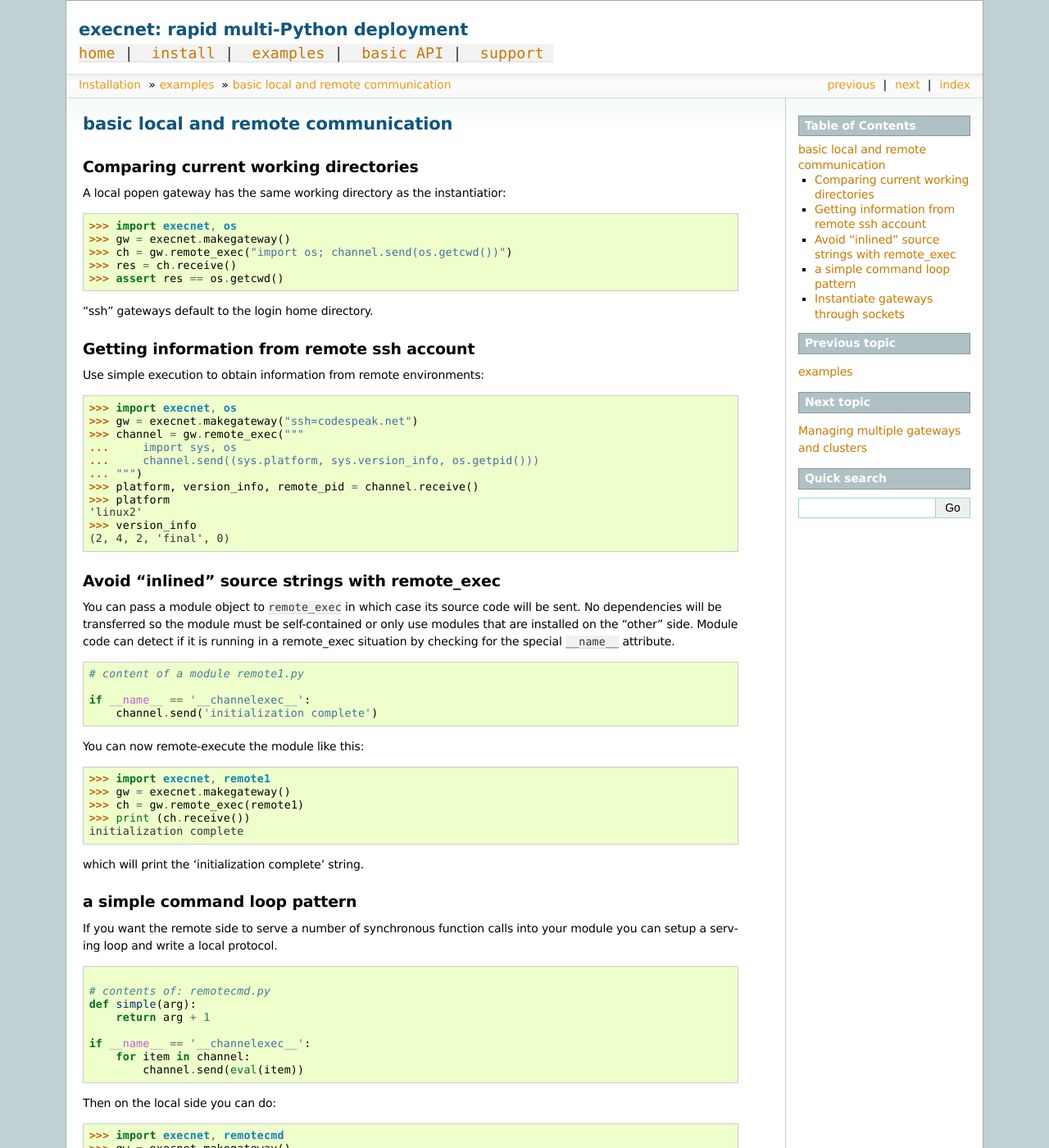
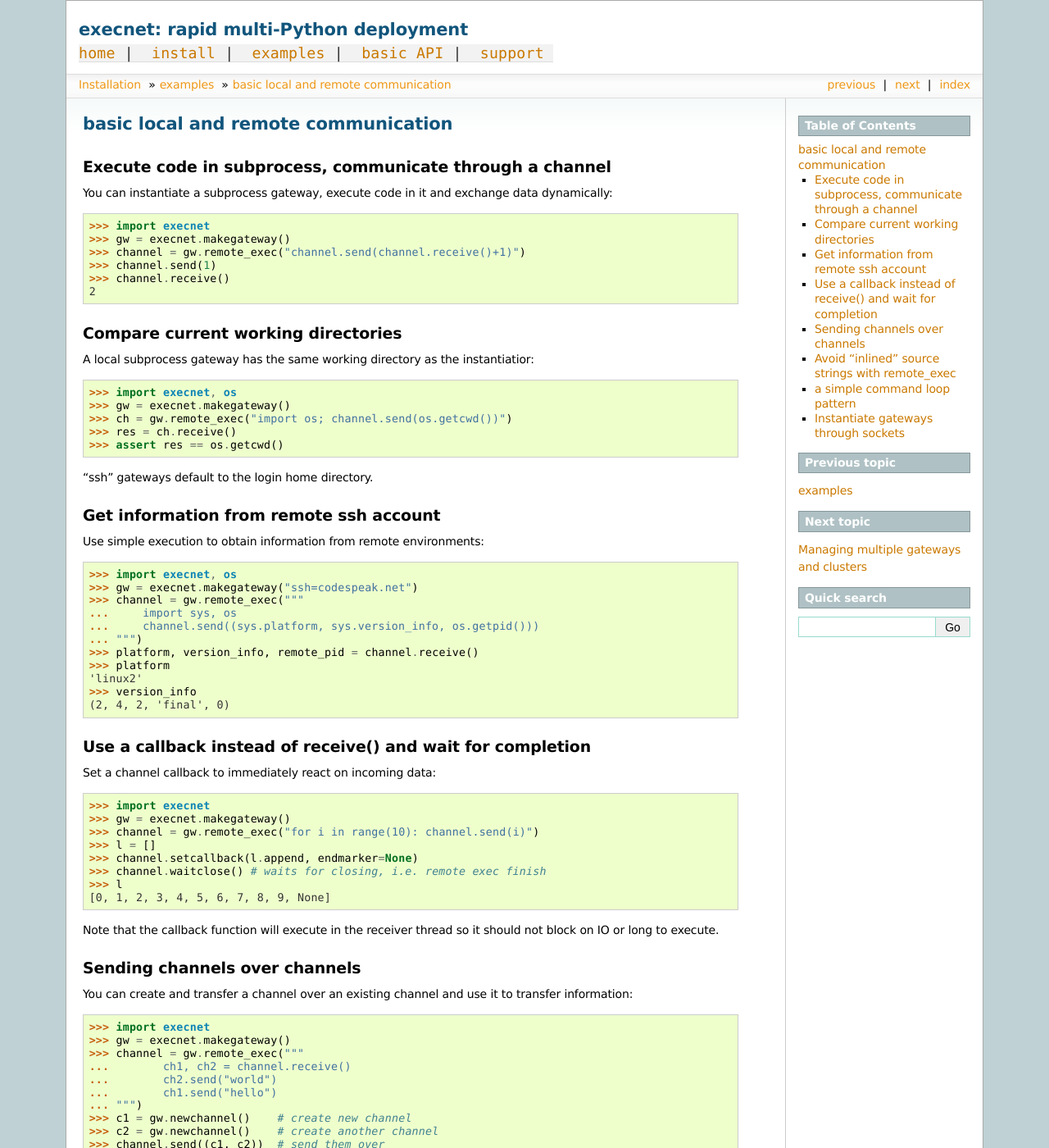
Before and after one commit to bryan-lunt/execnet, a Sphinx documentation site: the page built from doc/example/test_info.txt, in a window 1280 px wide and 1400 px high. Shown: the whole window at 82% size. Built offline with Sphinx 7.4.7, drawn with Linux system fonts in a browser that asks for light colours; pages that are not in the unit, such as notebooks, are missing from menus; some of the changed text lies outside the part shown.

Commit message:
generalize channel-over-channel sending, add examples.

```diff
--- a/doc/basics.txt
+++ b/doc/basics.txt
@@ -61,6 +61,7 @@ get sent for remote execution.  ``remote_exec`` returns
 a channel object whose symmetric counterpart channel
 is available to the remotely executing source.
 
+
 .. _`Channel`:
 .. _`channel-api`:
 
@@ -82,6 +83,7 @@ two asynchronously running programs.
    .. automethod:: Channel.waitclose(timeout)
    .. autoattribute:: Channel.RemoteError
    .. autoattribute:: Channel.TimeoutError
+
 
 .. _Group:
 
--- a/doc/example/test_info.txt
+++ b/doc/example/test_info.txt
@@ -1,10 +1,23 @@
 basic local and remote communication
 =========================================
 
-Comparing current working directories
+Execute code in subprocess, communicate through a channel
+---------------------------------------------------------
+
+You can instantiate a subprocess gateway, execute code
+in it and exchange data dynamically::
+
+    >>> import execnet
+    >>> gw = execnet.makegateway()
+    >>> channel = gw.remote_exec("channel.send(channel.receive()+1)")
+    >>> channel.send(1)
+    >>> channel.receive()
+    2
+
+Compare current working directories
 ----------------------------------------
 
-A local popen gateway has the same working directory as the instantiatior::
+A local subprocess gateway has the same working directory as the instantiatior::
 
     >>> import execnet, os
     >>> gw = execnet.makegateway()
@@ -14,7 +27,7 @@ A local popen gateway has the same working directory as the instantiatior::
 
 "ssh" gateways default to the login home directory.
 
-Getting information from remote ssh account
+Get information from remote ssh account
 --------------------------------------------
 
 Use simple execution to obtain information from remote environments::
@@ -31,6 +44,43 @@ Use simple execution to obtain information from remote environments::
   >>> version_info
   (2, 4, 2, 'final', 0)
 
+Use a callback instead of receive() and wait for completion
+-------------------------------------------------------------
+
+Set a channel callback to immediately react on incoming data::
+
+    >>> import execnet
+    >>> gw = execnet.makegateway()
+    >>> channel = gw.remote_exec("for i in range(10): channel.send(i)")
+    >>> l = []
+    >>> channel.setcallback(l.append, endmarker=None)
+    >>> channel.waitclose() # waits for closing, i.e. remote exec finish
+    >>> l
+    [0, 1, 2, 3, 4, 5, 6, 7, 8, 9, None]
+
+Note that the callback function will execute in the receiver thread
+so it should not block on IO or long to execute.
+
+Sending channels over channels
+------------------------------------------------------
+
+You can create and transfer a channel over an existing channel
+and use it to transfer information::
+
+    >>> import execnet
+    >>> gw = execnet.makegateway()
+    >>> channel = gw.remote_exec("""
+    ...        ch1, ch2 = channel.receive()
+    ...        ch2.send("world")
+    ...        ch1.send("hello")
+    ... """)
+    >>> c1 = gw.newchannel()    # create new channel
+    >>> c2 = gw.newchannel()    # create another channel
+    >>> channel.send((c1, c2))  # send them over
+    >>> c1.receive()
+    'hello'
+    >>> c2.receive()
+    'world'
 
 Avoid "inlined" source strings with remote_exec
 --------------------------------------------------------------
```
Also changed, not shown: 3 other files.
